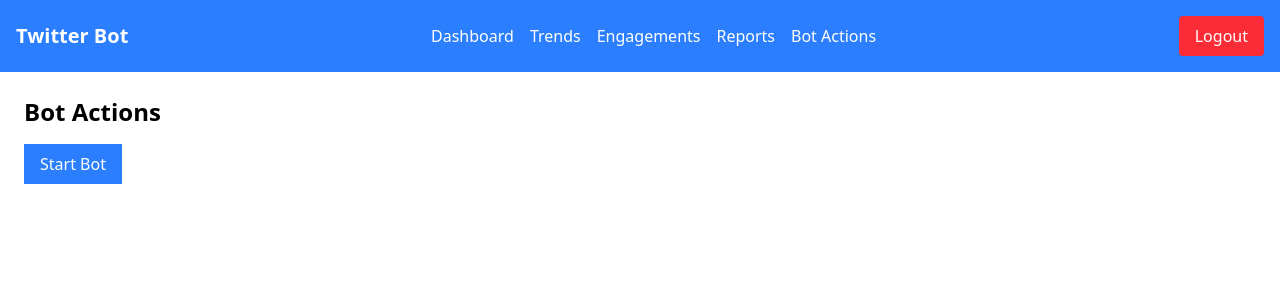
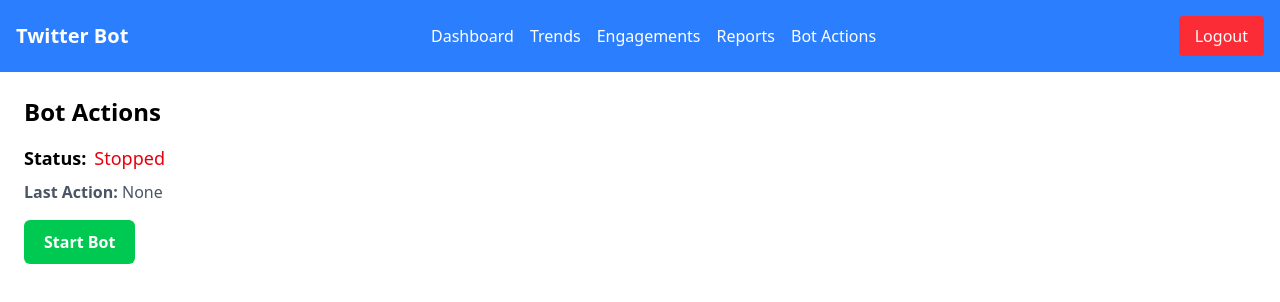
Before and after one commit to LeaderMalang/twitter-engagement-bot-frontend, a React (Vite) app: page /bot-actions in a window 1280 px wide. Shown: the top 302 px of the page. Built offline with nearby package versions, Linux system fonts and the light colour scheme.

Commit message:
first commit

```diff
--- a/src/pages/botAction/BotActions.jsx
+++ b/src/pages/botAction/BotActions.jsx
@@ -1,20 +1,40 @@
-import React from 'react'
+import React, { useEffect } from 'react'
 import { useDispatch, useSelector } from 'react-redux'
 import { startBot, stopBot } from '../../features/botSlice'
 import Navbar from '../../components/navbar/Navbar'
 
 const BotActions = () => {
+  const dispatch = useDispatch()
+  const { isRunning, status, lastAction } = useSelector((state) => state.bot)
 
-    const dispatch = useDispatch()
-    const isRunning = useSelector(state => state.bot.isRunning)
+  useEffect(() => {
+    console.log('Status:', status)
+  }, [status])
 
   return (
       <div>
           <Navbar />
           <div className='p-6'>
               <h2 className='text-2xl font-bold mb-4'>Bot Actions</h2>
-          <button onClick={() => dispatch(isRunning ? stopBot() : startBot())} className='px-4 py-2 bg-blue-500 text-white'>
-              { isRunning ? 'Stop Bot' : 'Start Bot'}
+
+              <p className='mb-2 text-lg'>
+                  <strong>Status:</strong>
+                  <span className={`ml-2 ${isRunning ? 'text-green-600' : 'text-red-600'}`}>
+                      {isRunning ? 'Running' : 'Stopped'}
+                  </span>
+              </p>
+
+              <p className='mb-4 text-gray-600'>
+                  <strong>Last Action:</strong> {lastAction || 'None'}
+              </p>
+
+              <button
+                  onClick={() => dispatch(isRunning ? stopBot() : startBot())}
+                  className={`px-5 py-2.5 rounded-md text-white font-semibold ${
+                      isRunning ? 'bg-red-500 hover:bg-red-600' : 'bg-green-500 hover:bg-green-600'
+                  }`}
+              >
+                  {isRunning ? 'Stop Bot' : 'Start Bot'}
               </button>
           </div>
       </div>
--- a/src/pages/dashboard/Dashboard.jsx
+++ b/src/pages/dashboard/Dashboard.jsx
@@ -20,9 +20,11 @@ const Dashboard = () => {
         {
           loading ? <p>Loading...</p> :
           <ul>
-            {trends.map((trend, index) => <li key={index}>
-              {trend.name}
-            </li>)}
+            {trends.map((trend, index) => (
+              <li key={index} className='mb-2 p-2 border-b border-gray-200'>
+                {trend.name}
+              </li>
+            ))}
           </ul>
         }
       </div>
--- a/src/pages/engagements/Engagements.jsx
+++ b/src/pages/engagements/Engagements.jsx
@@ -20,9 +20,9 @@ const Engagements = () => {
     }, [])
 
   return (
-    <div className='h-screen flex flex-col'>
+    <div>
         <Navbar />
-        <div className='flex-grow p-6 bg-gray-100'>
+        <div className='p-6'>
             <h1 className='text-2xl font-bold mb-4'>Engagements</h1>
             <div className='bg-white p-4 shadow-md rounded-lg'>
                 {engagement.length === 0 ? (
--- a/src/pages/reports/Reports.jsx
+++ b/src/pages/reports/Reports.jsx
@@ -34,7 +34,7 @@ const Reports = () => {
   return (
     <div>
         <Navbar />
-        <div className='p-6 bg-white shadow-md rounded-lg'>
+        <div className='p-6'>
             <h2 className='text-xl font-bold mb-4'>Bot Activity Reports</h2>
             <ResponsiveContainer width='100%' height={300}>
                 <LineChart data={reportData}>
--- a/src/pages/trends/Trends.jsx
+++ b/src/pages/trends/Trends.jsx
@@ -1,21 +1,33 @@
-import React from 'react'
+import React, { useEffect, useState } from 'react'
 import Navbar from '../../components/navbar/Navbar'
-
-const trend = [
-    { id: 1, topic: '#ReactJS'},
-    { id: 2, topic: '#OpenAI'},
-    { id: 3, topic: '#CryptoNews'},
-]
+import axios from 'axios'
 
 const Trends = () => {
+    const [trend, setTrend] = useState([])
+    const API_URL = 'https://dummyjson.com/products'
+
+    useEffect(() => {
+        const fetchTrend = async () => {
+            try {
+                const response = await axios.get(API_URL)
+                setTrend(response.data.products)
+            } catch (error) {
+                console.error('Error fetching trends:', error)
+            }
+        }
+            fetchTrend()
+    }, [])
+
 return (
     <div>
             <Navbar />
             <div className='p-6'>
                     <h2 className='text-2xl font-bold mb-4'>Twitter Trends</h2>
                     <ul className='mt-4'>
-                {trend.map((trends) => (
-                    <li key={trends.id} className='p-2 border rounded mb-2'>{trends.topic}</li>
+                            {trend.slice(0, 10).map((trends, index) => (
+                                    <li key={trends.id} className='p-2 border rounded mb-2'>
+                                            {index + 1}. {trends.title}
+                                    </li>
                             ))}
                             </ul>
             </div>
```
Lines whose indentation alone changed are shown as unchanged.
